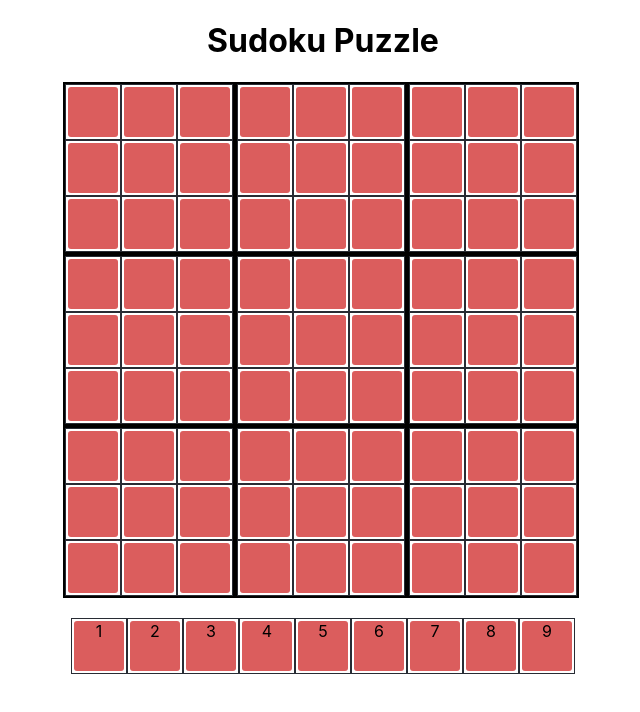
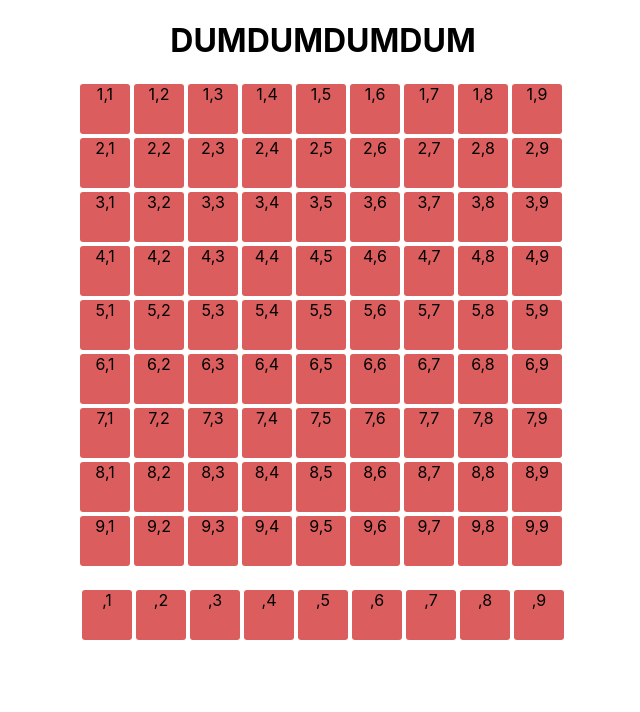
Before and after one commit to alketaademaj/Sudoku_game, a React (Create React App) app: page / in a window 1280 px wide. Shown: the top 712 px of the page, without its empty margins (317-957 px from the left). Built offline with nearby package versions, Linux system fonts and the light colour scheme.

Commit message:
color change

```diff
--- a/src/App.css
+++ b/src/App.css
@@ -43,20 +43,18 @@
 .allBox{
   /* display: flex; */
   margin:none;
-  border: 1px #282c34 solid;
 }
 .nineBox{
   display:flex;
-  width: 168px;
+  flex-direction: row;
   flex-wrap: wrap;
-  border:2px solid black;
   /* justify-content: space-between;   */
 }
 
 .complete{
   display: flex;
   flex-wrap: wrap;
-  width: 520px;
+  width: 490px;
 }
 
 .selectNro {
--- a/src/App.js
+++ b/src/App.js
@@ -6,7 +6,7 @@ import SelectNumber from './components/SelectNumber'
 function App() {
   return (
     <div className="App">
-      <h1>Sudoku Puzzle</h1>
+      <h1>DUMDUMDUMDUM</h1>
       <div className="centerAlign">
         <CompleteBox />
       </div>
--- a/src/components/CompleteBox.jsx
+++ b/src/components/CompleteBox.jsx
@@ -7,28 +7,25 @@ export class CompleteBox extends Component {
         super(props)
 
         this.state = {
-            selected: []
+            selected: [],
         }
     }
 
-    onClick = (first, second) => {
-        this.setState({selected: [first, second]})
-
-        console.log(this.state.selected)
+    onClick = (row, column) => {
+        this.setState({selected: [row, column]})
     };
 
     render() {
+
+        const row = []
+
+        for(let x = 1; x <=9; x++) {
+            row.push(<NineBox key={x} row = {x} passingValue = {this.onClick}/>)
+        }
+
         return (
             <div className ="complete">
-                <NineBox val = {[1,2,3,4,5,6,7,8,9]} biggerBox = {1} valuebox= {this.onClick} />
-                <NineBox val = {[1,2,3,4,5,6,7,8,9]} biggerBox = {2} valuebox= {this.onClick} />
-                <NineBox val = {[1,2,3,4,5,6,7,8,9]} biggerBox = {3} valuebox= {this.onClick} />
-                <NineBox val = {[1,2,3,4,5,6,7,8,9]} biggerBox = {4} valuebox= {this.onClick} />
-                <NineBox val = {[1,2,3,4,5,6,7,8,9]} biggerBox = {5} valuebox= {this.onClick} />
-                <NineBox val = {[1,2,3,4,5,6,7,8,9]} biggerBox = {6} valuebox= {this.onClick} />
-                <NineBox val = {[1,2,3,4,5,6,7,8,9]} biggerBox = {7} valuebox= {this.onClick} />
-                <NineBox val = {[1,2,3,4,5,6,7,8,9]} biggerBox = {8} valuebox= {this.onClick} />
-                <NineBox val = {[1,2,3,4,5,6,7,8,9]} biggerBox = {9} valuebox= {this.onClick} />
+                {row}
             </div>
         )
     }
--- a/src/components/NineBox.js
+++ b/src/components/NineBox.js
@@ -2,36 +2,21 @@ import React, { Component } from 'react'
 import NumberBox from './NumberBox' //same file reference can you hear me?
 
 export class NineBox extends Component {
-
     constructor(props) {
         super(props)
-
-        if(props.val != null) {
-            this.state = {
-                alks: props.val,
-                tans: props.biggerBox,
-                value: props.valuebox
-            }
-        }
-        else {
-            this.state = {
-                alks: null
-            }
-        }
     }
 
+
     render() {
+
+        const column = [1,2,3,4,5,6,7,8,9]
+
         return (
             <div className="nineBox">
-                <NumberBox val = {this.state.alks[0]} tans = {this.state.tans} passingValue = {this.state.value} />
-                <NumberBox val = {this.state.alks[1]} tans = {this.state.tans} passingValue = {this.state.value} />
-                <NumberBox val = {this.state.alks[2]} tans = {this.state.tans} passingValue = {this.state.value} />
-                <NumberBox val = {this.state.alks[3]} tans = {this.state.tans} passingValue = {this.state.value} />
-                <NumberBox val = {this.state.alks[4]} tans = {this.state.tans} passingValue = {this.state.value} />
-                <NumberBox val = {this.state.alks[5]} tans = {this.state.tans} passingValue = {this.state.value} />
-                <NumberBox val = {this.state.alks[6]} tans = {this.state.tans} passingValue = {this.state.value} />
-                <NumberBox val = {this.state.alks[7]} tans = {this.state.tans} passingValue = {this.state.value} />
-                <NumberBox val = {this.state.alks[8]} tans = {this.state.tans} passingValue = {this.state.value} />
+
+                {column.map((ind, val) => {
+                    return <NumberBox key = {ind} column = {ind} passingValue = {this.props.passingValue} row = {this.props.row}/>
+                })}
             </div>
         )
     }
--- a/src/components/NumberBox.js
+++ b/src/components/NumberBox.js
@@ -2,18 +2,23 @@ import React, {Component} from 'react';
 
 
  export class NumberBox extends Component {
+
     constructor(props) {
         super(props)
+
         this.state = {
-             digit: props.val,
-             bigBox: props.tans,
+            color: ''
         }
+    }
+
+    changeCellColor() {
+        this.setState({color: 'blue'})
     }
 
      render() {
          return (
              <div className="allBox">
-                 <div className="aBox" onClick={() => this.props.passingValue(this.state.digit, this.state.bigBox)}>{this.props.select && this.state.digit}</div>
+                 <div className="aBox" style = {{backgroundColor: this.state.color}} onClick={() => (this.props.passingValue(this.props.row, this.props.column), this.changeCellColor())}>{this.props.row},{ this.props.column}</div>
              </div>
          )
      }
--- a/src/components/SelectNumber.jsx
+++ b/src/components/SelectNumber.jsx
@@ -1,26 +1,27 @@
 import React, { Component } from 'react'
 import NumberBox from './NumberBox'
 
+//no state, using hooks
+
 export class SelectNumber extends Component {
+    constructor(props) {
+        super(props)
+    }
+
 
     onClick = (epsilon, ypsilon) =>{
         console.log(epsilon)
     }
 
     render() {
+
         return (
-            <div className="selectNro">
-                <NumberBox val="1" passingValue={this.onClick} select={1} />
-                <NumberBox val="2" passingValue={this.onClick} select={1} />
-                <NumberBox val="3" passingValue={this.onClick} select={1} />
-                <NumberBox val="4" passingValue={this.onClick} select={1} />
-                <NumberBox val="5" passingValue={this.onClick} select={1} />
-                <NumberBox val="6" passingValue={this.onClick} select={1} />
-                <NumberBox val="7" passingValue={this.onClick} select={1} />
-                <NumberBox val="8" passingValue={this.onClick} select={1} />
-                <NumberBox val="9" passingValue={this.onClick} select={1} />
-            </div>
-        )
+          <div className="selectNro">
+            {[...Array(9)].map((x, i) => (
+              <NumberBox key={i} value={i+1} passingValue={this.props.onClick} column={i+1}/>
+            ))}
+          </div>
+        );
     }
 }
 
```
Also changed, not shown: 1 other file (tests, documents, lock files or other folders).
